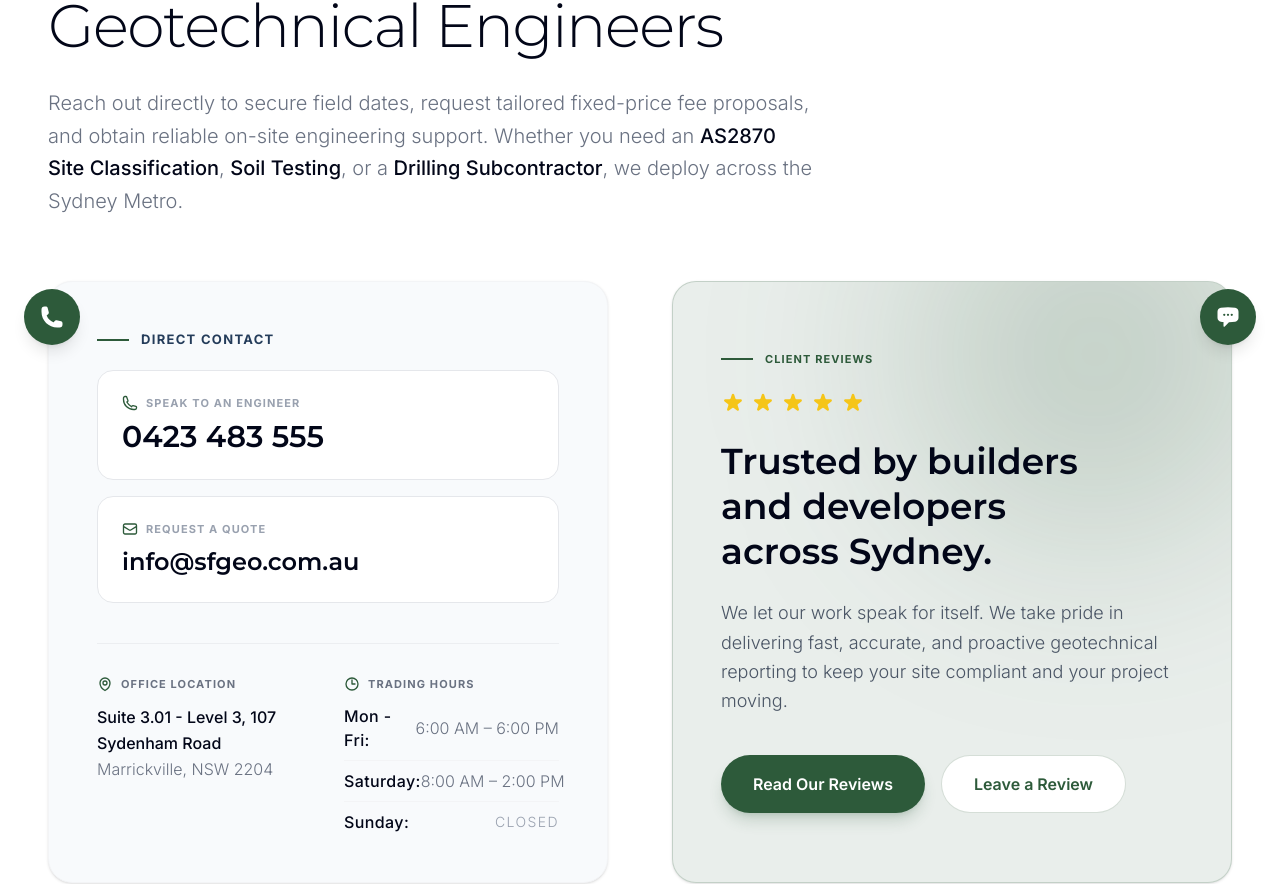
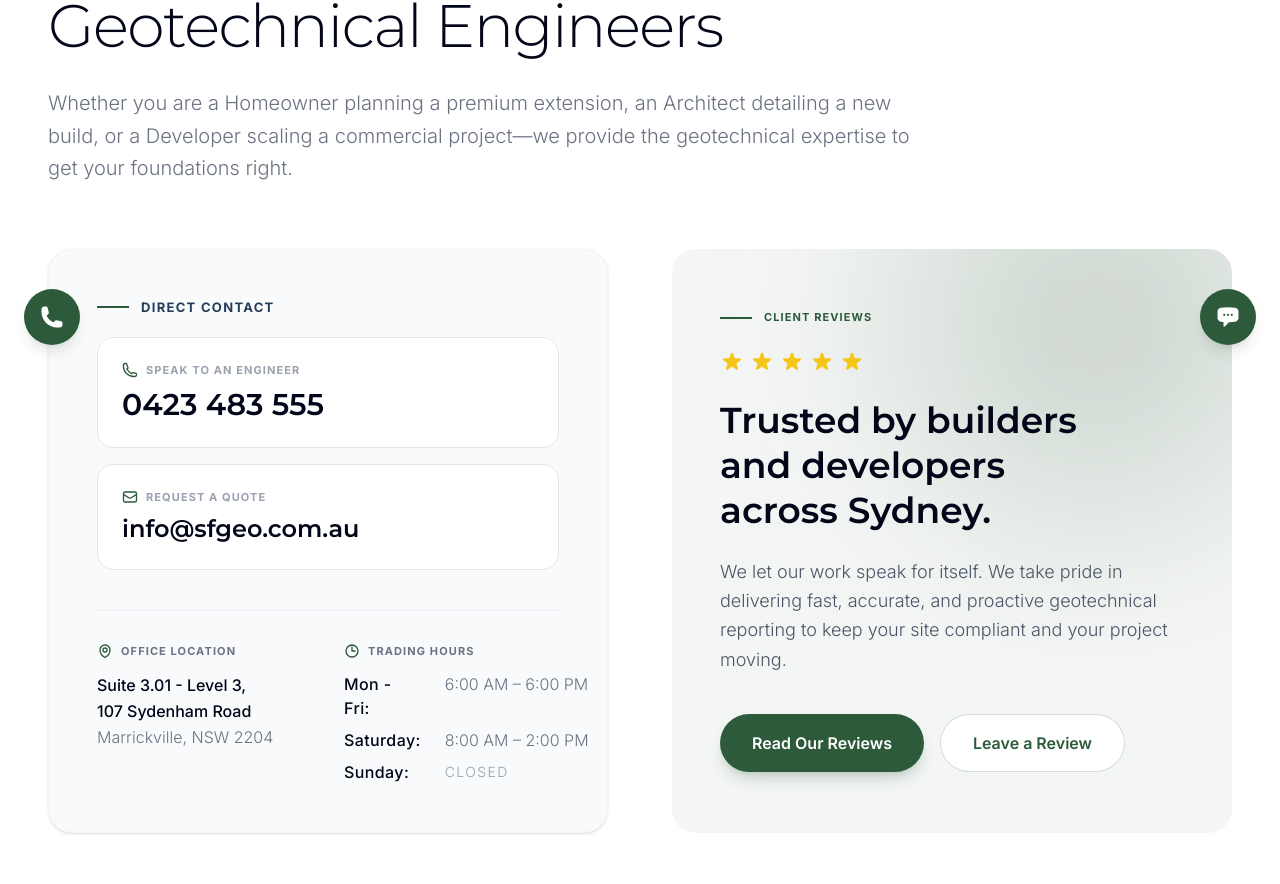
Before and after one commit to AMABGroup/sfgeo-website, a Next.js app: page /contact in a window 1280 px wide. Shown: the part 431-1315 px from the top of the page. Built offline with nearby package versions, Linux system fonts and the light colour scheme.

Commit message:
style(contact): refine hero copy, soften review card, wrap address, restructure trading hours grid

```diff
--- a/src/app/contact/page.tsx
+++ b/src/app/contact/page.tsx
@@ -47,8 +47,8 @@ export default function ContactPage() {
         <h1 className="text-4xl sm:text-5xl lg:text-6xl font-montserrat font-light tracking-tight text-slate-950 max-w-4xl mb-6 leading-tight">
           Contact Our Sydney Geotechnical Engineers
         </h1>
-        <p className="text-xl text-gray-500 font-light leading-relaxed max-w-3xl mb-16">
-          Reach out directly to secure field dates, request tailored fixed-price fee proposals, and obtain reliable on-site engineering support. Whether you need an <span className="font-medium text-slate-950">AS2870 Site Classification</span>, <span className="font-medium text-slate-950">Soil Testing</span>, or a <span className="font-medium text-slate-950">Drilling Subcontractor</span>, we deploy across the Sydney Metro.
+        <p className="text-xl text-gray-500 font-light leading-relaxed max-w-4xl mb-16">
+          Whether you are a Homeowner planning a premium extension, an Architect detailing a new build, or a Developer scaling a commercial project—we provide the geotechnical expertise to get your foundations right.
         </p>
 
         {/* Content Grid */}
@@ -86,7 +86,7 @@ export default function ContactPage() {
                   Office Location
                 </h4>
                 <p className="text-base text-slate-950 font-medium leading-relaxed">
-                  Suite 3.01 - Level 3, 107 Sydenham Road<br />
+                  Suite 3.01 - Level 3, <span className="whitespace-nowrap">107 Sydenham Road</span><br />
                   <span className="text-gray-500 font-light">Marrickville, NSW 2204</span>
                 </p>
               </div>
@@ -96,19 +96,15 @@ export default function ContactPage() {
                   <svg className="w-4 h-4 text-forest-green" fill="none" viewBox="0 0 24 24" strokeWidth="2" stroke="currentColor"><path strokeLinecap="round" strokeLinejoin="round" d="M12 6v6h4.5m4.5 0a9 9 0 11-18 0 9 9 0 0118 0z" /></svg>
                   Trading Hours
                 </h4>
-                <div className="flex flex-col gap-2 text-base text-slate-950 w-full mt-1">
-                  <div className="flex justify-between items-center border-b border-gray-100 pb-2">
-                    <span className="font-medium tracking-wide">Mon - Fri:</span>
-                    <span className="font-light text-gray-500 whitespace-nowrap">6:00 AM – 6:00 PM</span>
-                  </div>
-                  <div className="flex justify-between items-center border-b border-gray-100 pb-2">
-                    <span className="font-medium tracking-wide">Saturday:</span>
-                    <span className="font-light text-gray-500 whitespace-nowrap">8:00 AM – 2:00 PM</span>
-                  </div>
-                  <div className="flex justify-between items-center">
-                    <span className="font-medium tracking-wide">Sunday:</span>
-                    <span className="font-light text-gray-400 whitespace-nowrap uppercase text-sm tracking-widest">Closed</span>
-                  </div>
+                <div className="grid grid-cols-[auto_1fr] gap-x-6 gap-y-2 text-base text-slate-950 w-full mt-1">
+                  <span className="font-medium tracking-wide">Mon - Fri:</span>
+                  <span className="font-light text-gray-500 whitespace-nowrap">6:00 AM – 6:00 PM</span>
+
+                  <span className="font-medium tracking-wide">Saturday:</span>
+                  <span className="font-light text-gray-500 whitespace-nowrap">8:00 AM – 2:00 PM</span>
+
+                  <span className="font-medium tracking-wide">Sunday:</span>
+                  <span className="font-light text-gray-400 whitespace-nowrap uppercase text-sm tracking-widest flex items-center">Closed</span>
                 </div>
               </div>
             </div>
@@ -116,7 +112,7 @@ export default function ContactPage() {
 
           {/* Social Proof & Reviews Layer */}
           <div className="flex flex-col h-full group">
-            <div className="bg-forest-green/10 rounded-3xl p-8 sm:p-12 shadow-sm flex flex-col justify-center h-full relative overflow-hidden border border-forest-green/20 transition-all hover:border-forest-green/30">
+            <div className="bg-forest-green/5 rounded-3xl p-8 sm:p-12 flex flex-col justify-center h-full relative overflow-hidden transition-all">
 
               {/* Decorative Subtle Background Element */}
               <div className="absolute top-[-20%] right-[-10%] w-96 h-96 bg-forest-green/20 rounded-full blur-[100px] pointer-events-none group-hover:bg-forest-green/30 transition-all duration-700"></div>
```
